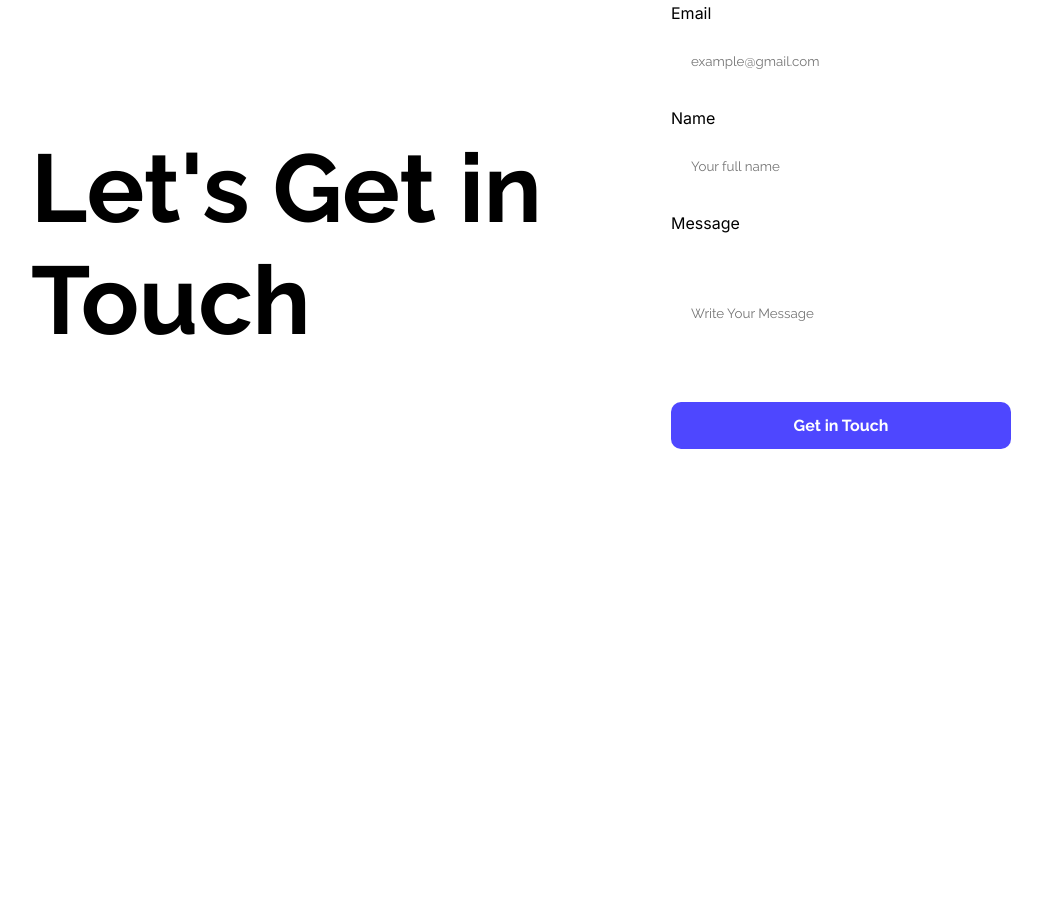
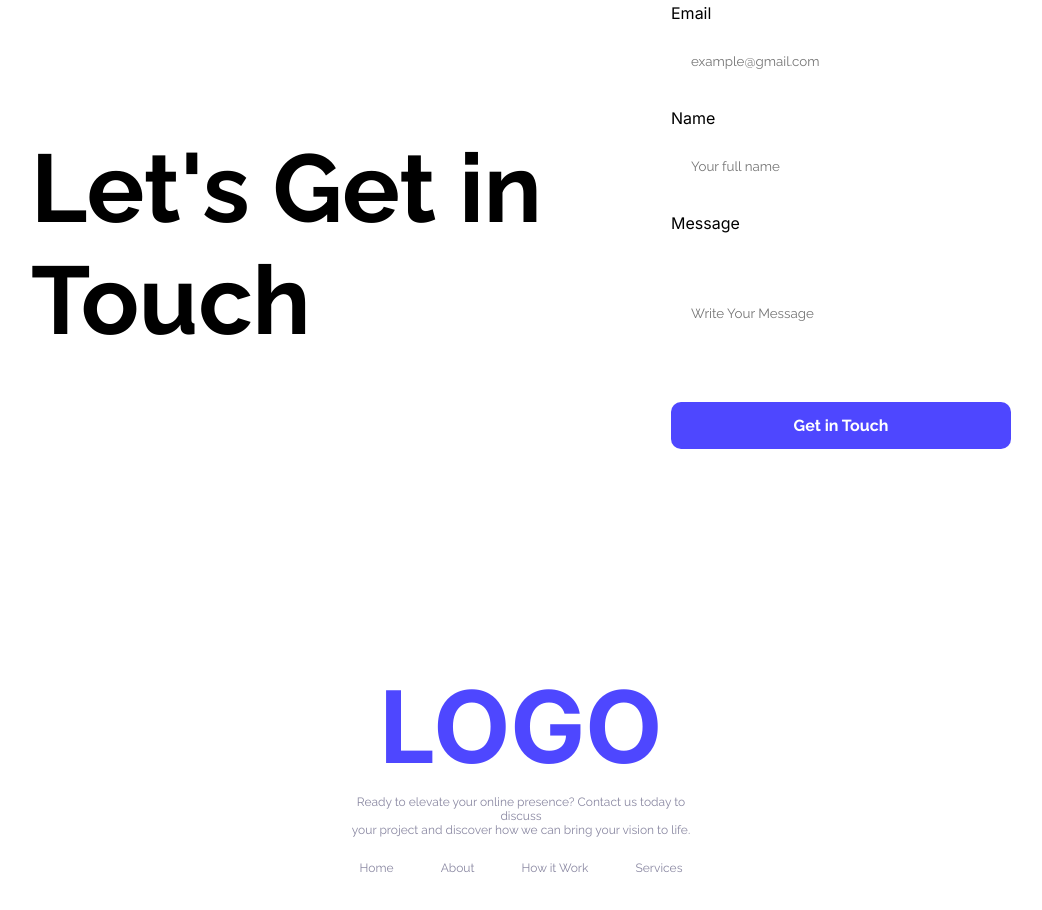
Before and after one commit to hossain-shifat/Assignment-1, a plain HTML site: page index.html in a window 1280 px wide. Shown: the part 2962-3872 px from the top of the page, without its empty margins (119-1161 px from the left). Before the commit the page ends 3532 px from the top, so only its background shows below. Drawn offline with Linux system fonts and the light colour scheme.

Commit message:
Footer Section Added

```diff
--- a/index.html
+++ b/index.html
@@ -162,6 +162,7 @@
             </div>
          </section>
          <!-- Ready to focus better end -->
+          <!-- Let’s Get In Touch Section Start -->
           <section>
             <div class="get-touch">
                 <div class="get-touch-container">
@@ -186,10 +187,23 @@
                 </div>
             </div>
           </section>
-
+          <!-- Let’s Get In Touch Section end -->
     </main>
     <footer>
-
+        <div class="footer-container">
+            <div class="footer-detail">
+                <h2 class="footer-logo">LOGO</h2>
+                <p class="footer-description">Ready to elevate your online presence? Contact us today to discuss <br> your project and discover how we can bring your vision to life.</p>
+            </div>
+            <div class="footer-content">
+                <ul>
+                    <li><a href="#">Home</a></li>
+                    <li><a href="#">About</a></li>
+                    <li><a href="#">How it Work</a></li>
+                    <li><a href="#">Services</a></li>
+                </ul>
+            </div>
+        </div>
     </footer>
 </body>
 
--- a/styles/style.css
+++ b/styles/style.css
@@ -271,3 +271,34 @@ input{
 .input-message{
     height: 100px;
 }
+
+/* footer */
+.footer-container{
+    margin: 110px 455px;
+    text-align: center;
+}
+.footer-logo{
+    font-size: 100px;
+    font-weight: bold;
+    font-family: "Inter";
+    color: #4E47FF;
+}
+.footer-description{
+    color: #8987A1;
+    font-size: 12px;
+    padding-top: 8px;
+    padding-bottom: 20px;
+}
+.footer-content ul{
+    display: flex;
+    justify-content: space-around;
+}
+
+.footer-content ul li{
+    list-style: none;
+}
+.footer-content ul li a{
+    color: #8987A1;
+    font-size: 12px;
+    text-decoration: none;
+}
```
